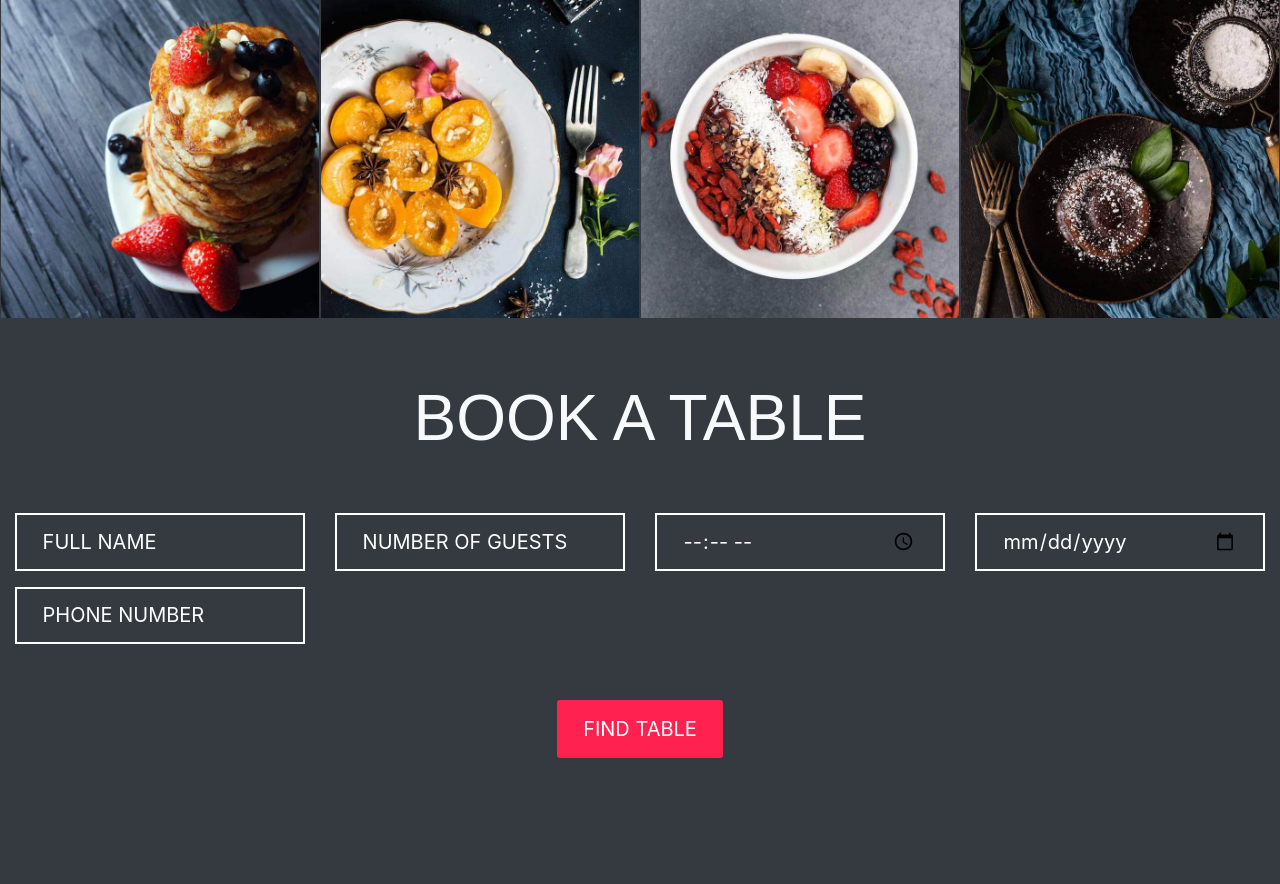
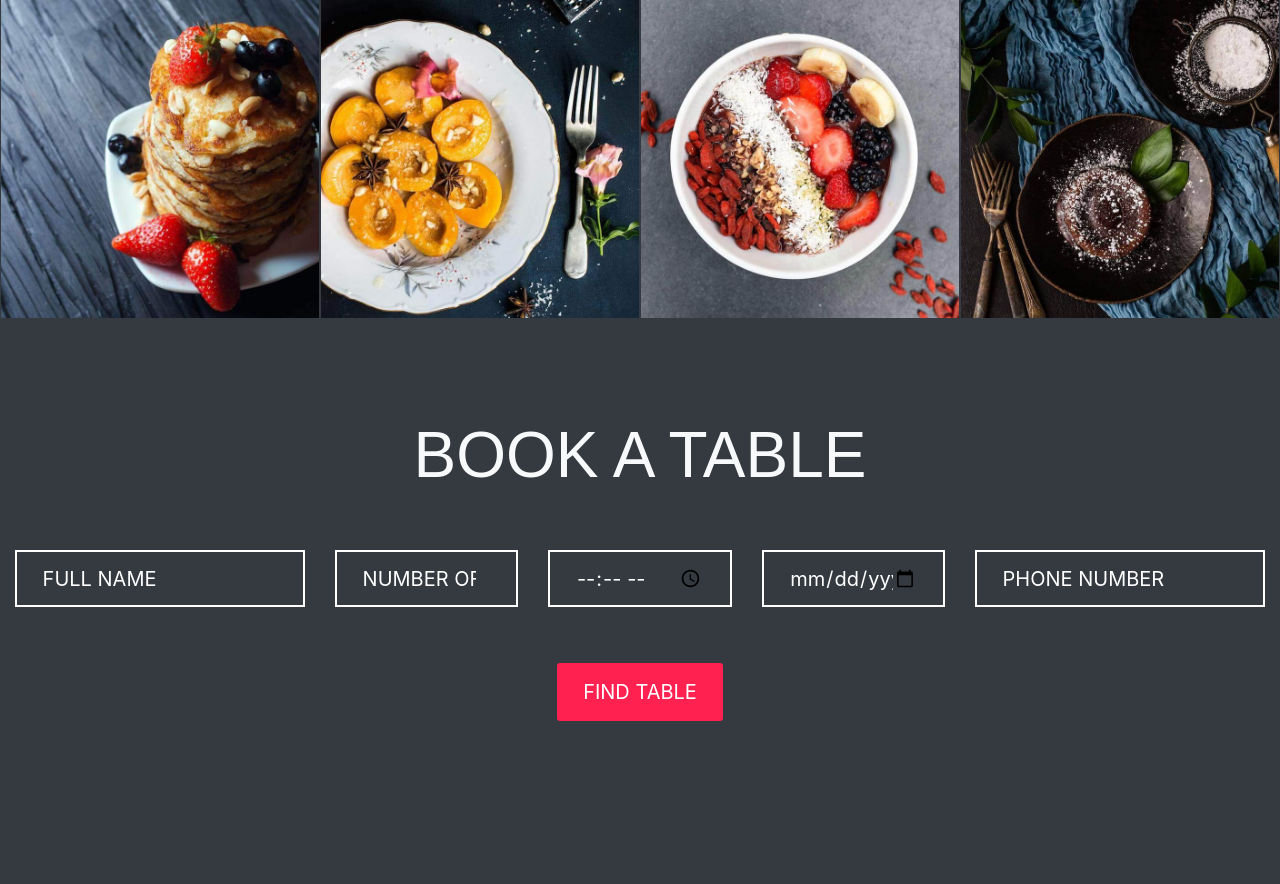
Before and after one commit to MrUzDev/Alimov-restaurant, a Django app: page / in a window 1280 px wide. Shown: the part 2605-3489 px from the top of the page. Run offline with Django 4.2, Linux system fonts and the light colour scheme; some libraries are stand-ins or nearby versions.

Commit message:
Added bees.txt

```diff
--- a/cafe/templates/index.html
+++ b/cafe/templates/index.html
@@ -191,19 +191,19 @@
         <form method="post">
             {% csrf_token %}
             <div class="row mb-5">
-                <div class="col-sm-3 my-2">
+                <div class="col-3 my-2">
                     <input type="name" name="name" class="form-control form-control-lg custom-form-control" placeholder="FULL NAME" required>
                 </div>
-                <div class="col-sm-3 my-2">
+                <div class="col-2 my-2">
                     <input type="number" name="num_guests" class="form-control form-control-lg custom-form-control" placeholder="NUMBER OF GUESTS" max="20" min="0" required>
                 </div>
-                <div class="col-sm-3 my-2">
+                <div class="col-2 my-2">
                     <input type="time" name="time" class="form-control form-control-lg custom-form-control" placeholder="TIME" required>
                 </div>
-                <div class="col-sm-3 my-2">
+                <div class="col-2 my-2">
                     <input type="date" name="date" class="form-control form-control-lg custom-form-control" placeholder="DATE" required>
                 </div>
-                <div class="col-sm-3 my-2">
+                <div class="col-3 my-2">
                     <input type="tel" name="phone" class="form-control form-control-lg custom-form-control" placeholder="PHONE NUMBER" required>
                 </div>
             </div>
```
